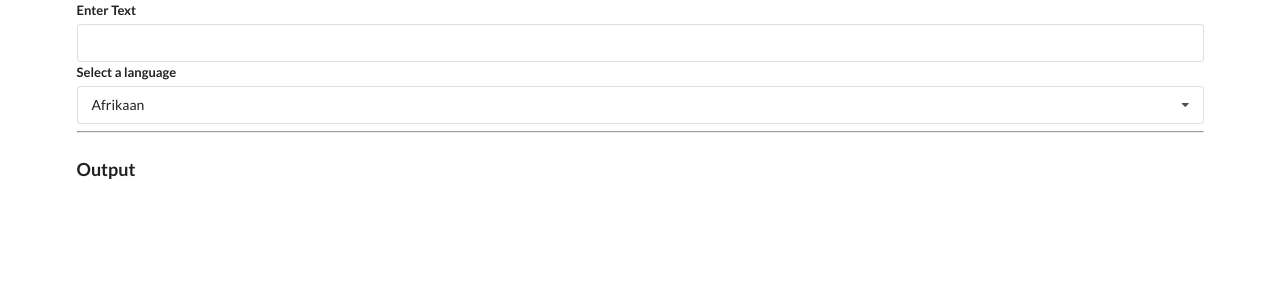
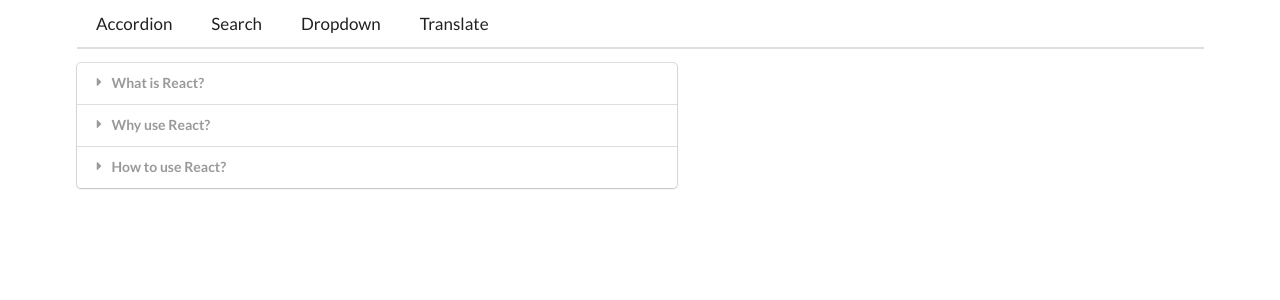
Before and after one commit to NachiketaDhal/Practice-hooks, a React (Create React App) app: page / in a window 1280 px wide. Shown: the top 300 px of the page. Built offline with nearby package versions, Linux system fonts and the light colour scheme; no server answers.

Commit message:
Add navigation

```diff
--- a/src/components/App.jsx
+++ b/src/components/App.jsx
@@ -3,6 +3,8 @@
 import Search from "./Search";
 import Dropdown from "./Dropdown";
 import Translate from "./Translate";
+import Route from "./Route";
+import Header from "./Header";
 
 const items = [
   {
@@ -35,19 +37,30 @@
 ];
 
 const App = () => {
-  // const [selected, setSelected] = useState(options[0]);
+  const [selected, setSelected] = useState(options[0]);
   // const [showDropdown, setShowDropdown] = useState(true);
   return (
     <div>
       <div className="ui container">
-        {/* (
+        <Header />
+        <Route path="/">
+          {/* Here "Accordion" will be provided to "Route" as a prop "children" */}
+          <Accordion items={items} />
+        </Route>
+        <Route path="/list">
+          <Search />
+        </Route>
+        <Route path="/dropdown">
           <Dropdown
+            label="Select a Color"
             options={options}
             selected={selected}
             onSelectedChange={setSelected}
           />
-        ) */}
+        </Route>
+        <Route path="/translate">
           <Translate />
+        </Route>
       </div>
     </div>
   );
--- /dev/null
+++ b/src/components/Header.jsx
@@ -0,0 +1,23 @@
+import React from "react";
+import Link from "./Link";
+
+const Header = () => {
+  return (
+    <div className="ui secondary pointing menu huge">
+      <Link className="item" href="/">
+        Accordion
+      </Link>
+      <Link className="item" href="/list">
+        Search
+      </Link>
+      <Link className="item" href="/dropdown">
+        Dropdown
+      </Link>
+      <Link className="item" href="/translate">
+        Translate
+      </Link>
+    </div>
+  );
+};
+
+export default Header;
--- /dev/null
+++ b/src/components/Link.jsx
@@ -0,0 +1,24 @@
+import React from "react";
+
+const Link = ({ className, href, children }) => {
+  const onClick = (event) => {
+    // To open in a new tab on key-press
+    if (event.metaKet || event.ctrlKey) {
+      return;
+    }
+
+    event.preventDefault();
+    window.history.pushState({}, "", href);
+
+    const navEvent = new PopStateEvent("popstate");
+    window.dispatchEvent(navEvent);
+  };
+
+  return (
+    <a className={className} href={href} onClick={onClick}>
+      {children}
+    </a>
+  );
+};
+
+export default Link;
--- /dev/null
+++ b/src/components/Route.jsx
@@ -0,0 +1,22 @@
+import { useEffect, useState } from "react";
+
+const Route = ({ path, children }) => {
+  const [currentPath, setCurrentPath] = useState(window.location.pathname);
+
+  const onLocationChange = () => {
+    setCurrentPath(window.location.pathname);
+  };
+
+  useEffect(() => {
+    window.addEventListener("popstate", onLocationChange);
+
+    return () => {
+      window.removeEventListener("popstate", onLocationChange);
+    };
+  }, []);
+
+  // children--> Accordian, Search, Dropdown, Translate
+  return currentPath === path ? children : null;
+};
+
+export default Route;
```
Also changed, not shown: 1 other file (tests, documents, lock files or other folders). Lines whose indentation alone changed are shown as unchanged.
